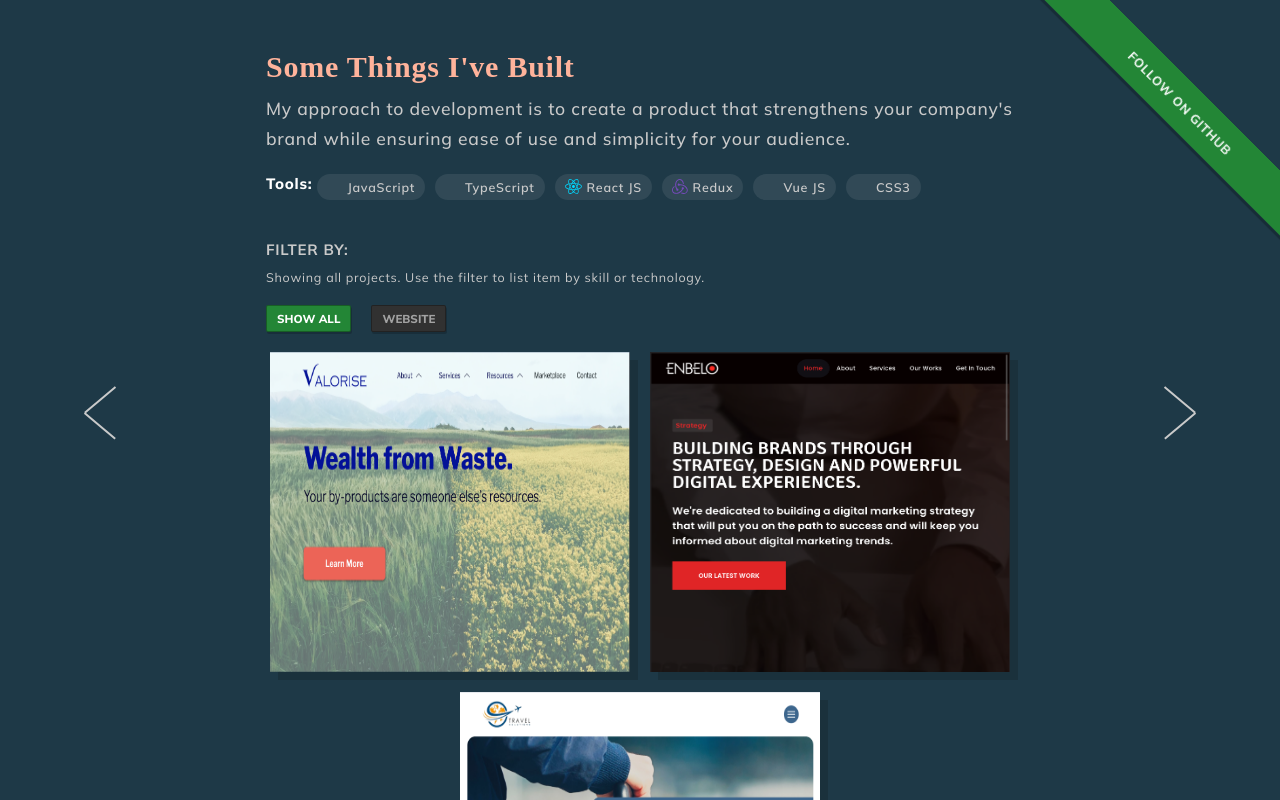
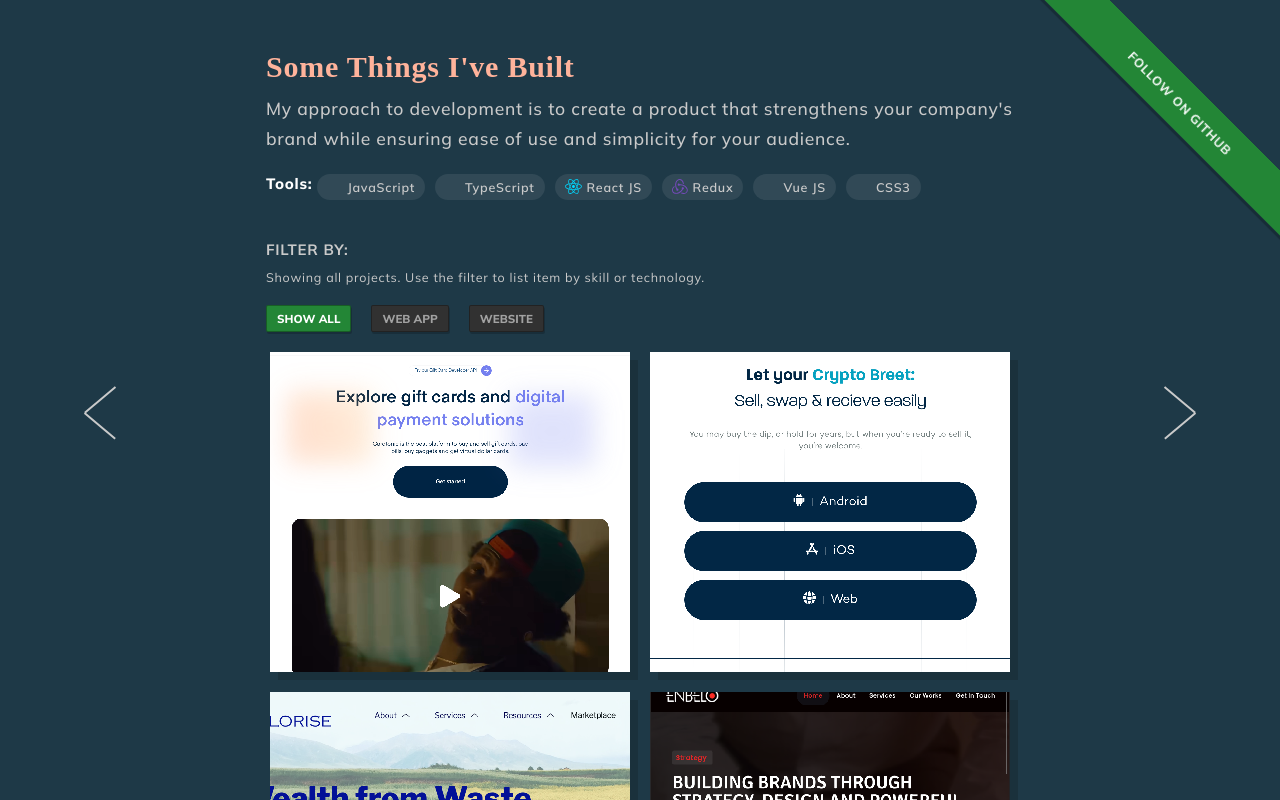
Before and after one commit to obicodeman555/portfolio-website, a React (Create React App) app: page /portfolio in a window 1280 px wide. Built offline with nearby package versions, Linux system fonts and the light colour scheme; some icons are missing; a web font is replaced by a local one.

Commit message:
add cardtonic and breet project

```diff
--- a/src/pages/work.scss
+++ b/src/pages/work.scss
@@ -142,13 +142,15 @@
 .project-image {
     display: flex;
     flex-direction: column;
-    height: 320px;
+    height: 32rem;
 
     &>img {
-        width: 100%;
-        height: 100%;
-
-
+    object-fit: cover;
+    width: 100%;
+    height: 100%;
+    image-rendering: auto;
+    image-rendering: crisp-edges;
+    image-rendering: pixelated;
     }
 }
 
@@ -177,7 +179,8 @@
             display: flex;
             flex-direction: column;
             align-items: center;
-            margin: auto 0;
+            gap: 1.5rem;
+
         }
     }
 
@@ -190,7 +193,8 @@
 
     &__tools {
         font-size: 1.25rem;
-        color: colors.$color-grey-1
+        color: colors.$color-grey-1;
+        text-align: center;
     }
 
     &__link {
--- a/src/projectData.js
+++ b/src/projectData.js
@@ -1,12 +1,29 @@
 // import itsolutionsImage from "./assets/itsolution-grap.png";
 import enbeloImage from "./assets/enbelo-grap.png";
 
-import vincoImage from "./assets/vinco-shot.png";
+import cardtonicImage from "./assets/cardtonic-img-1.png";
+import breetImage from "./assets/breet-img-1.png"
 import valoriseLdPg from "./assets/valorise-ldpg.png";
 
 
 export const projects = [
 
+    {
+        projectName: "Cardtonic",
+        readMoreLink: "cardtonic",
+        websiteLink: "cardtonic.com",
+        imgSrc: `${cardtonicImage}`,
+        group: "web app",
+        tools: ["Next JS", "CSS3(SCSS)", "Vercel", "NodeJS", "AWS", "MongoDB"]
+    },
+    {
+        projectName: "Breet",
+        readMoreLink: "breet",
+        websiteLink: "breet.io",
+        imgSrc: `${breetImage}`,
+        group: "web app",
+        tools: ["Next JS", "CSS3(SCSS)", "Vercel", "NodeJS", "AWS", "MongoDB"]
+    },
     {
         projectName: "Valorise",
         websiteLink: "valorise.co.uk",
@@ -15,15 +32,6 @@ export const projects = [
         group: "website",
         tools: ["React", "CSS3", "Hostgator", "Netlify"]
     },
-    // {
-    //     projectName: "ITSolutions",
-    //     readMoreLink: "itsolutions",
-    //     websiteLink: "itsolutions.app",
-    //     imgSrc: `${itsolutionsImage}`,
-    //     group: "web app",
-    //     tools: ["Next JS", "Cloudfare", "REST APIs", "React Query"]
-    // },
-
     {
         projectName: "Enbelo",
         readMoreLink: "enbelo",
@@ -32,13 +40,5 @@ export const projects = [
         group: "website",
         tools: ["React", "CSS3", "Netlify", "Zoho"]
     },
-    {
-        projectName: "Vinco & Sons Ltd",
-        readMoreLink: "vinco",
-        websiteLink: "vinco-8z1j.vercel.app",
-        imgSrc: `${vincoImage}`,
-        group: "website",
-        tools: ["React JS", "CSS3(SCSS)", "Vercel", "NodeJS"]
-    },
 
 ]
```
Also changed, not shown: src/assets/breet-img-1.png (added), src/assets/cardtonic-img-1.png (added).
